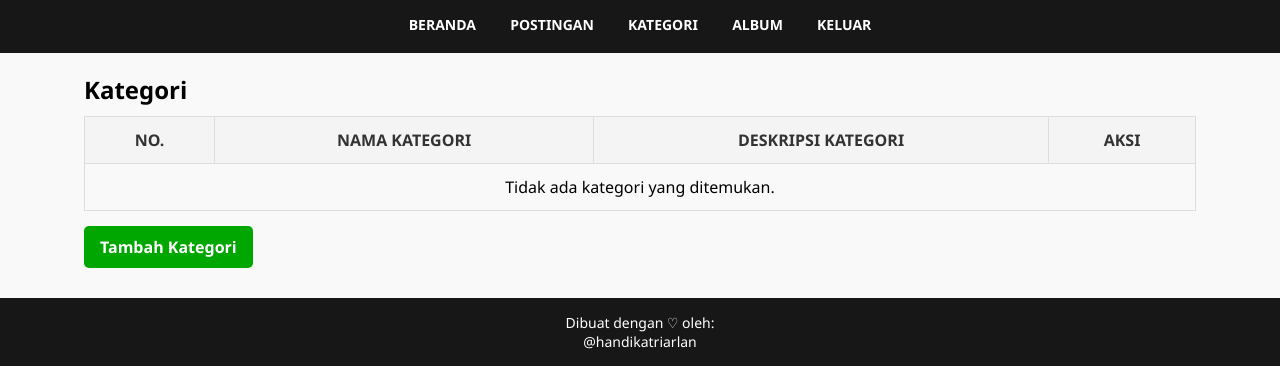
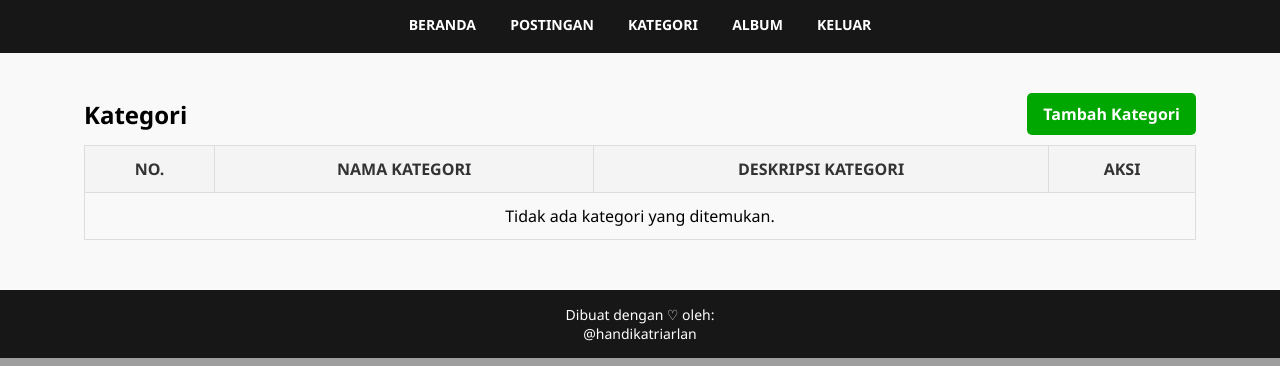
Before and after one commit to handikatriarlan/cerita-si3, a PHP site: page /category.php in a window 1280 px wide. Shown: the part 963-1329 px from the top of the page. Run offline with PHP 8.4, Linux system fonts and the light colour scheme; the visitor is signed in with stand-in values (Sample User, id 1); data that the repository does not hold is empty.

Commit message:
fix button style

```diff
--- a/assets/css/style.css
+++ b/assets/css/style.css
@@ -66,6 +66,7 @@ header li:hover {
     margin: auto;
     padding: 20px;
     flex: 1;
+    margin-top: 20px;
 }
 
 .posts-container {
@@ -231,8 +232,13 @@ header li:hover {
     background-color: #008600;
 }
 
+.menu-title {
+    display: flex;
+    justify-content: space-between;
+    align-items: center;
+}
+
 .button {
-    float: left;
     padding: 10px 16px;
     font-weight: 600;
     font-size: 16px;
@@ -240,13 +246,13 @@ header li:hover {
     background-color: #00a700;
     border-radius: 5px;
     text-decoration: none;
-    margin-top: 15px;
     transition: background-color 0.3s ease;
 }
 
 .button:hover {
     background-color: #008600;
 }
+
 
 .button-edit {
     padding: 8px 19px;
--- a/category.php
+++ b/category.php
@@ -34,16 +34,14 @@ if (isset($_GET['delete'])) {
     $sql_delete_category = "DELETE FROM tb_category WHERE cat_id = $cat_id";
     if ($conn->query($sql_delete_category) === TRUE) {
         header("Location: category.php");
-    } else {
-        $error_message = "Error deleting category: " . $conn->error;
     }
 }
 ?>
 
-<h2>Kategori</h2>
-<?php if (isset($error_message)) { ?>
-    <p style="color: red; text-align: center; margin: 10px 0;"><?php echo $error_message ?></p>
-<?php } ?>
+<div class="menu-title">
+    <h2>Kategori</h2>
+    <a href="add_category.php" class="button">Tambah Kategori</a>
+</div>
 <table class="category-table">
     <thead>
         <tr>
@@ -80,7 +78,6 @@ if (isset($_GET['delete'])) {
         ?>
     </tbody>
 </table>
-<a href="add_category.php" class="button">Tambah Kategori</a>
 
 <?php
 $content = ob_get_clean();
--- a/post.php
+++ b/post.php
@@ -31,7 +31,10 @@ $sql_select = "SELECT tb_post.*, tb_category.cat_name, tb_photos.photo_file
 $result = $conn->query($sql_select);
 ?>
 
+<div class="menu-title">
     <h2>Postingan</h2>
+    <a href="add_post.php" class="button">Tambah Postingan</a>
+</div>
 <table>
     <thead>
         <tr>
@@ -78,7 +81,6 @@ $result = $conn->query($sql_select);
         ?>
     </tbody>
 </table>
-<a href="add_post.php" class="button">Tambah Postingan</a>
 
 <?php
 $content = ob_get_clean();
```
Also changed, not shown: album.php (+4 -3 lines). Lines whose indentation alone changed are shown as unchanged.
